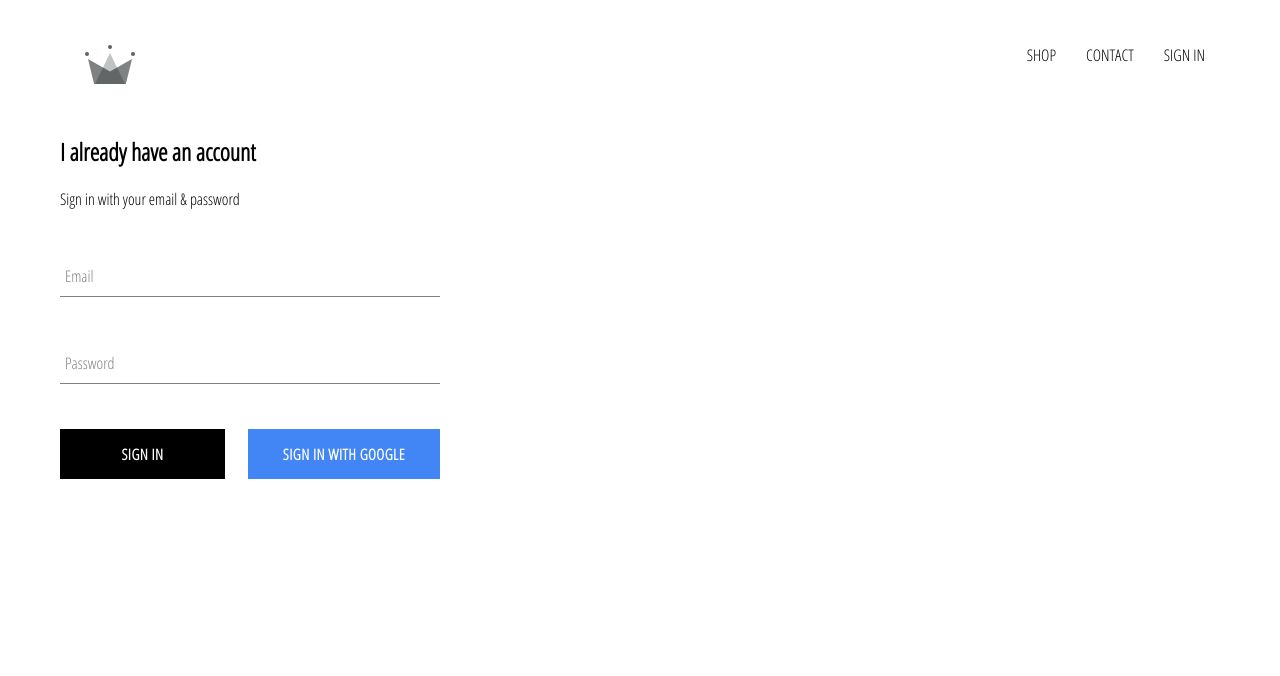
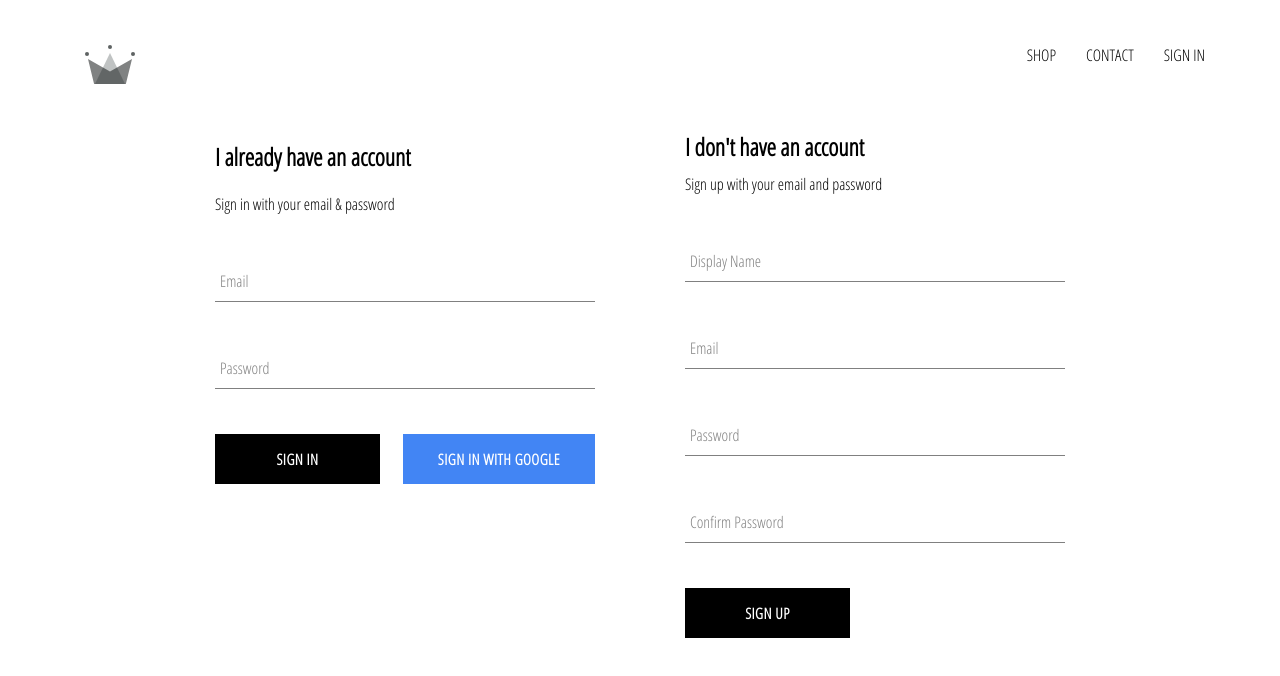
Before and after one commit to ramkumarkolamala2015/crwn-clothing, a React (Create React App) app: page /signin in a window 1280 px wide. Shown: the top 676 px of the page. Built offline with nearby package versions, Linux system fonts and the light colour scheme; no server answers.

Commit message:
added sign up with email

```diff
--- a/src/App.js
+++ b/src/App.js
@@ -5,7 +5,7 @@
 import ShopPage from './pages/shop/shop.component';
 import Header from './components/header/header.component';
 import SignInAndSignUpPage from './pages/sign-in-and-sign-up/sign-in-and-sign-up.component';
-import { auth } from './firebase/firebase.utils';
+import { auth,createUserProfileDocument } from './firebase/firebase.utils';
 
 
 class App extends React.Component {
@@ -20,10 +20,28 @@
 
 
   componentDidMount(){
-    this.unsubscribeFromAuth = auth.onAuthStateChanged(user => {
-      this.setState({currentuser: user});
-      console.log(user);
-    })
+    this.unsubscribeFromAuth = auth.onAuthStateChanged(async userAuth => {
+      //this.setState({currentuser: user});
+      //console.log(user);
+      //createUserProfileDocument(user);
+      if(userAuth){
+        const userRef = await createUserProfileDocument(userAuth);
+        userRef.onSnapshot(snapShot => {
+          this.setState({
+            currentUser:{
+              id:snapShot.id,
+              ...snapShot.data()
+            }
+          },() => {
+            console.log(this.state);
+          });
+        });
+
+      }else{
+        this.setState({currentUser: userAuth});
+      }
+
+    });
   }
   componentWillUnmount(){
     this.unsubscribeFromauth();
--- /dev/null
+++ b/src/components/sign-up/sign-up.component.jsx
@@ -0,0 +1,88 @@
+import React from 'react';
+import FormInput from '../form-input/form-input.component';
+import CustomButton from '../custom-button/custom-button.component';
+
+import { auth, createUserProfileDocument} from '../../firebase/firebase.utils';
+
+import './sign-up.styles.scss';
+
+class SignUp extends React.Component{
+    constructor(){
+        super();
+        this.state = {
+            displayName: '',
+            email:'',
+            password:'',
+            confirmPassword: ''
+        };
+    }
+    handleSubmit = async event => {
+        event.preventDefault();
+        const {displayName, email,password,confirmPassword} =this.state;
+        if(password !== confirmPassword){
+            alert("passwords don't match");
+            return;
+        }
+        try{
+            const { user } = await auth.createUserWithEmailAndPassword(email,password);
+            await createUserProfileDocument(user,{displayName});
+            this.setState({
+                displayName: '',
+                email:'',
+                password:'',
+                confirmPassword: ''
+            });
+        }catch(error){
+              console.error(error)  ;
+        }
+    };
+    handleChange = event =>{
+        const { name, value } = event.target;
+        this.setState({[name]: value});
+    };
+    render(){
+        const {displayName, email,password,confirmPassword} = this.state;
+        return(
+            <div className='sign-up'>
+                <h2 className='title'>I don't have an account</h2>
+                <span>Sign up with your email and password</span>
+                <form  className='sign-up-form' onSubmit={this.handleSubmit}>
+                    <FormInput
+                    type='text'
+                    name='displayName'
+                    value={displayName}
+                    onChange={this.handleChange}
+                    label='Display Name'
+                    required
+                    />
+                    <FormInput
+                    type='email'
+                    name='email'
+                    value={email}
+                    onChange={this.handleChange}
+                    label='Email'
+                    required
+                    />
+                    <FormInput
+                    type='password'
+                    name='password'
+                    value={password}
+                    onChange={this.handleChange}
+                    label='Password'
+                    required
+                    />
+                    <FormInput
+                    type='password'
+                    name='confirmPassword'
+                    value={confirmPassword}
+                    onChange={this.handleChange}
+                    label='Confirm Password'
+                    required
+                    />
+                    <CustomButton type='submit'>SIGN UP</CustomButton>
+                </form>
+            </div>
+        );
+    }
+}
+export default SignUp;
--- /dev/null
+++ b/src/components/sign-up/sign-up.styles.scss
@@ -0,0 +1,9 @@
+.sign-up {
+    display: flex;
+    flex-direction: column;
+    width: 380px;
+
+    .title {
+      margin: 10px 0;
+    }
+  }
--- a/src/firebase/firebase.utils.js
+++ b/src/firebase/firebase.utils.js
@@ -10,7 +10,28 @@
     storageBucket: "crwn-db-959bc.appspot.com",
     messagingSenderId: "141376726842",
     appId: "1:141376726842:web:adc43253aa8832863ad203"
-  };
+};
+
+export const createUserProfileDocument = async (userAuth, additionalData) => {
+  if(!userAuth) return;
+  const userRef = firestore.doc(`users/${userAuth.uid}`);
+  const snapShot = await userRef.get();
+  if(!snapShot.exists){
+    const {displayName, email} = userAuth;
+    const createAt = new Date();
+    try{
+      await userRef.set({
+        displayName,
+        email,
+        createAt,
+        ...additionalData
+      })
+    }catch(error){
+      console.log('error creating user',error.message)
+    }
+  }
+  return userRef;
+};
 
   firebase.initializeApp(config);
 
--- a/src/pages/sign-in-and-sign-up/sign-in-and-sign-up.component.jsx
+++ b/src/pages/sign-in-and-sign-up/sign-in-and-sign-up.component.jsx
@@ -2,9 +2,12 @@
 import './sign-in-and-sign-up.styles.scss';
 
 import SignIn from '../../components/sign-in/sign-in.component';
-
+import SignUp from '../../components/sign-up/sign-up.component';
 const SignInAndSignUpPage = () => (
-    <div className='sign-in-and-sign-up'><SignIn/></div>
+    <div className='sign-in-and-sign-up'>
+        <SignIn/>
+        <SignUp/>
+    </div>
 );
 
 export default SignInAndSignUpPage;
--- a/src/pages/sign-in-and-sign-up/sign-in-and-sign-up.styles.scss
+++ b/src/pages/sign-in-and-sign-up/sign-in-and-sign-up.styles.scss
@@ -0,0 +1,6 @@
+.sign-in-and-sign-up {
+    width: 850px;
+    display: flex;
+    justify-content: space-between;
+    margin: 30px auto;
+  }
```
